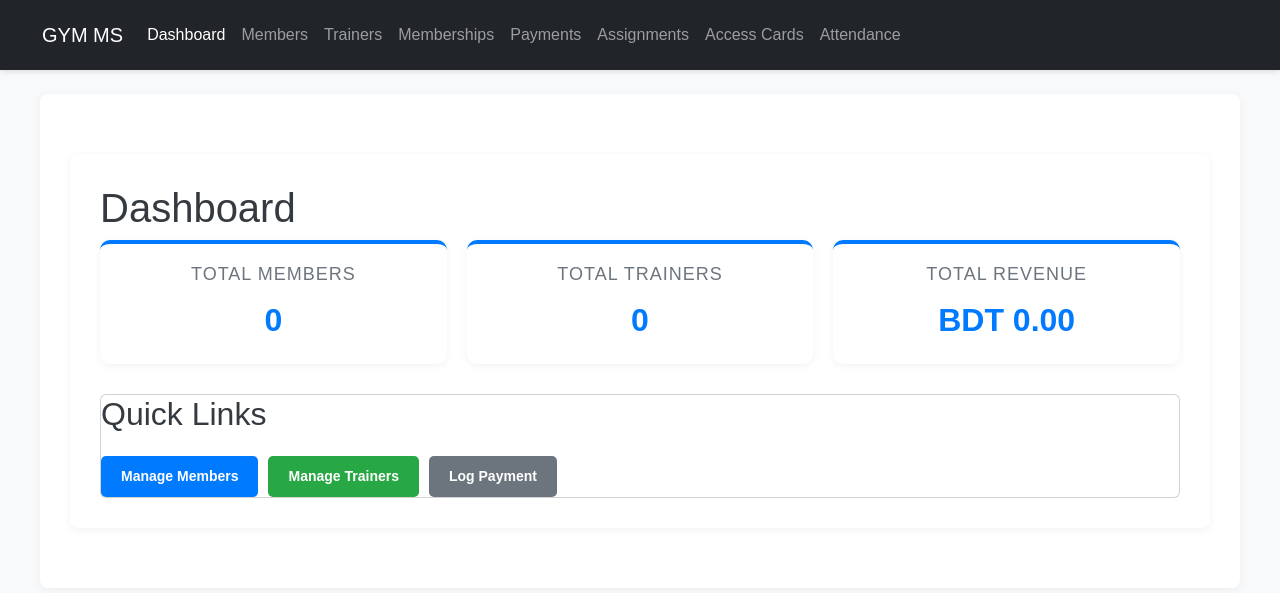
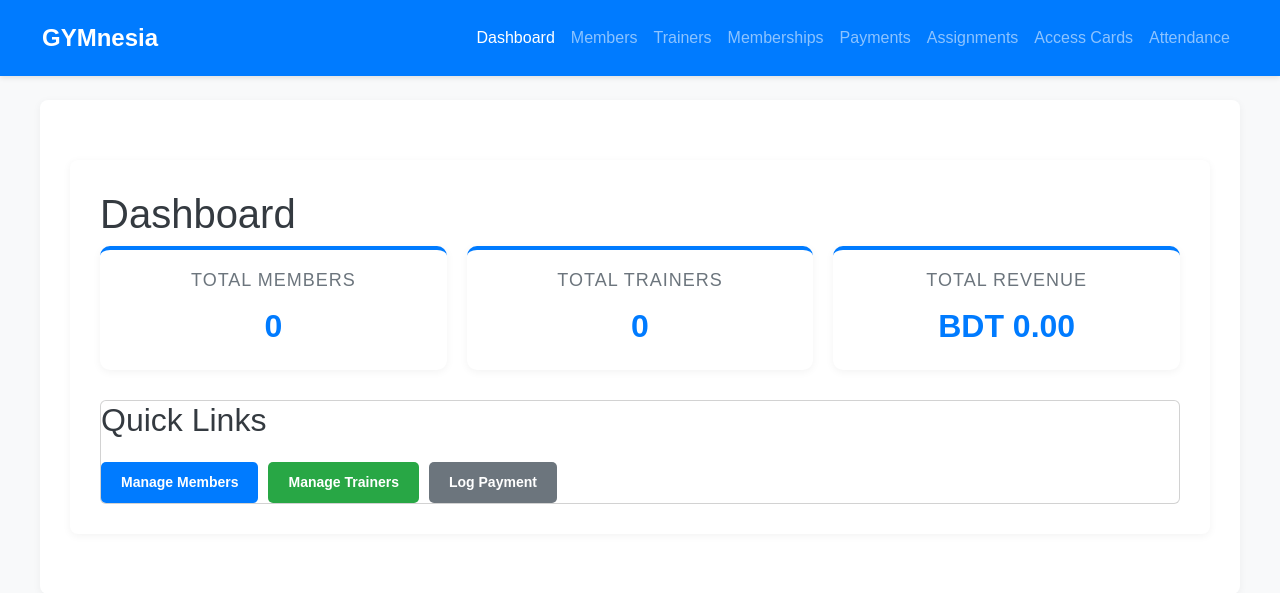
Before and after one commit to alaminshubo/Gym_management_system, a PHP site: page /index.php in a window 1280 px wide. Shown: the top 593 px of the page. Run offline with PHP 8.4, Linux system fonts and the light colour scheme; data that the repository does not hold is empty.

Commit message:
Update header.php

```diff
--- a/header.php
+++ b/header.php
@@ -11,20 +11,21 @@ function is_active($page_name, $current_page) {
     <meta charset="UTF-8">
     <meta name="viewport" content="width=device-width, initial-scale=1.0">
     <title>Gym Management System</title>
+
     <link href="https://cdn.jsdelivr.net/npm/bootstrap@5.3.3/dist/css/bootstrap.min.css" rel="stylesheet">
-    <link rel="stylesheet" href="style.css">
+
+    <link rel="stylesheet" href="style.css?v=<?php echo time(); ?>">
 </head>
 <body>
 
-<nav class="navbar navbar-expand-lg navbar-dark bg-dark sticky-top">
+<nav class="navbar navbar-expand-lg navbar-dark sticky-top" style="background-color: #007bff;">
   <div class="container-fluid">
-    <a class="navbar-brand" href="index.php">GYM MS</a>
+    <a class="navbar-brand" href="index.php" style="font-weight: bold; font-size: 24px;">GYMnesia</a>
     <button class="navbar-toggler" type="button" data-bs-toggle="collapse" data-bs-target="#navbarNav">
       <span class="navbar-toggler-icon"></span>
     </button>
     <div class="collapse navbar-collapse" id="navbarNav">
-      <ul class="navbar-nav">
-        <li class="nav-item">
+      <ul class="navbar-nav ms-auto"> <li class="nav-item">
           <a class="nav-link <?= is_active('index.php', $current_page) ?>" href="index.php">Dashboard</a>
         </li>
         <li class="nav-item">
@@ -40,7 +41,7 @@ function is_active($page_name, $current_page) {
           <a class="nav-link <?= is_active('payments.php', $current_page) ?>" href="payments.php">Payments</a>
         </li>
         <li class="nav-item">
-          <a class="nav-link <?= is_active('assignments.php', $current_page) ?>" href="assignments.php">Assignments</a>
+            <a class="nav-link <?= is_active('assignments.php', $current_page) ?>" href="assignments.php">Assignments</a>
         </li>
         <li class="nav-item">
           <a class="nav-link <?= is_active('access_cards.php', $current_page) ?>" href="access_cards.php">Access Cards</a>
```
